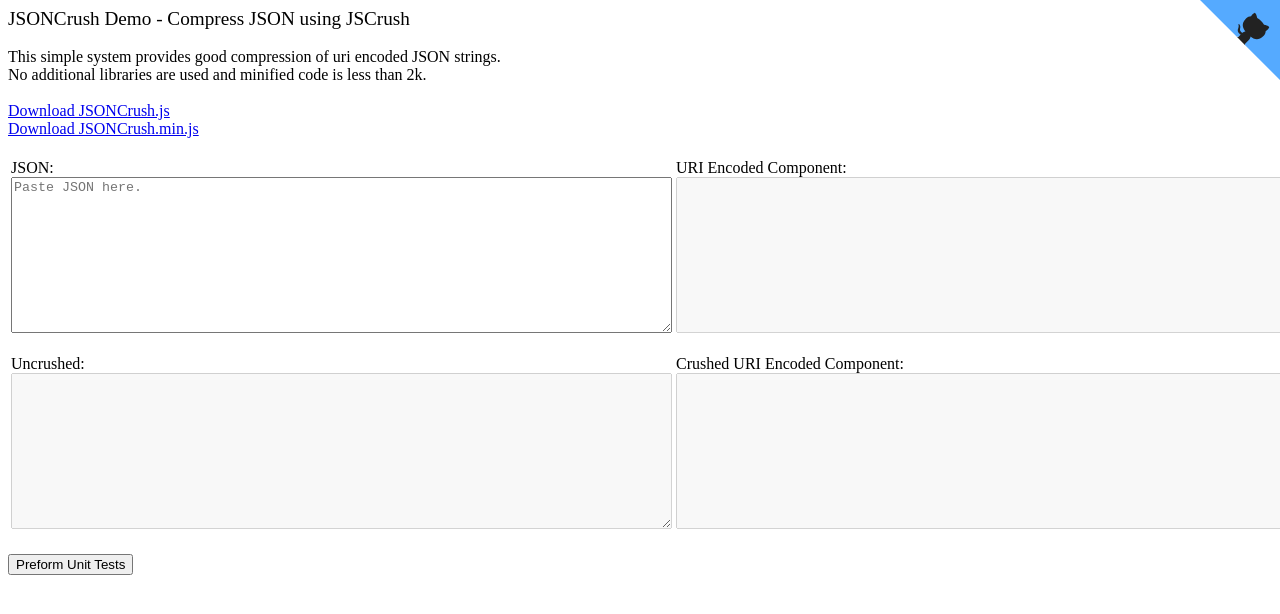
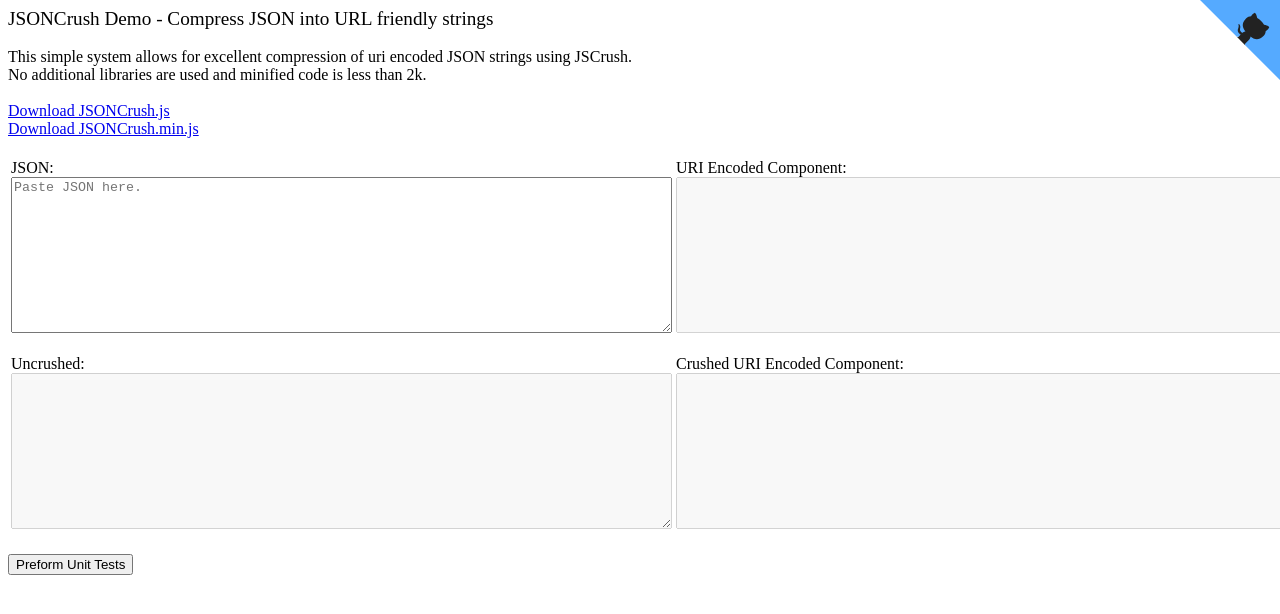
Before and after one commit to KilledByAPixel/JSONCrush, a plain HTML site: page index.html in a window 1280 px wide. Shown: the top 614 px of the page. Drawn offline with Linux system fonts and the light colour scheme.

Commit message:
Add files via upload

```diff
--- a/index.html
+++ b/index.html
@@ -13,9 +13,9 @@ GitHub Corner is Copyright (c) 2016 Tim Holman - http://tholman.com
 <title>JSONCrush Demo</title>
 </head>
 <body>
-<big>JSONCrush Demo - Compress JSON using JSCrush</big>
+<big>JSONCrush Demo - Compress JSON into URL friendly strings</big>
 <br>
-<br>This simple system provides good compression of uri encoded JSON strings.
+<br>This simple system allows for excellent compression of uri encoded JSON strings using JSCrush.
 <br>No additional libraries are used and minified code is less than 2k.
 <br>
 <br><a href="JSONCrush.js" target="_blank">Download JSONCrush.js</a>
```
